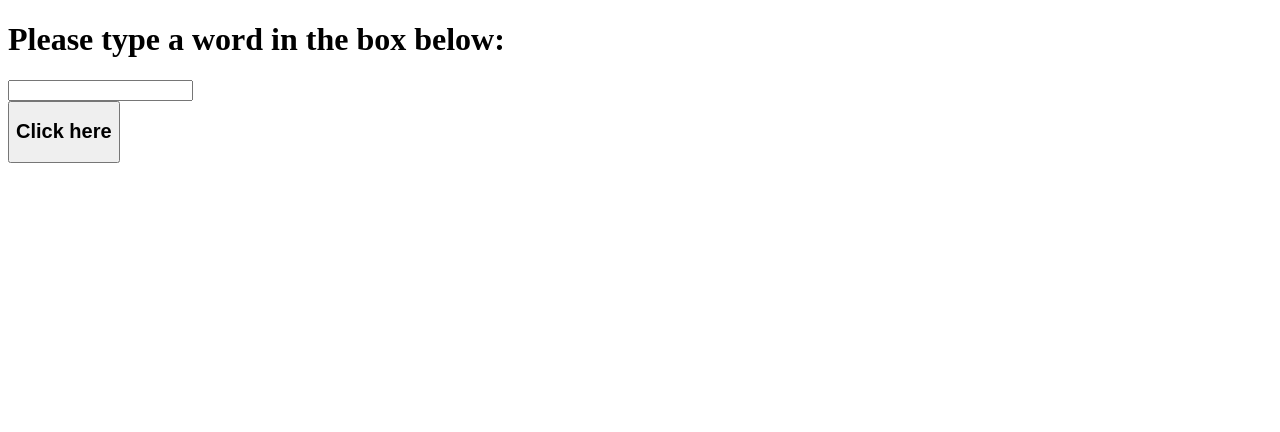
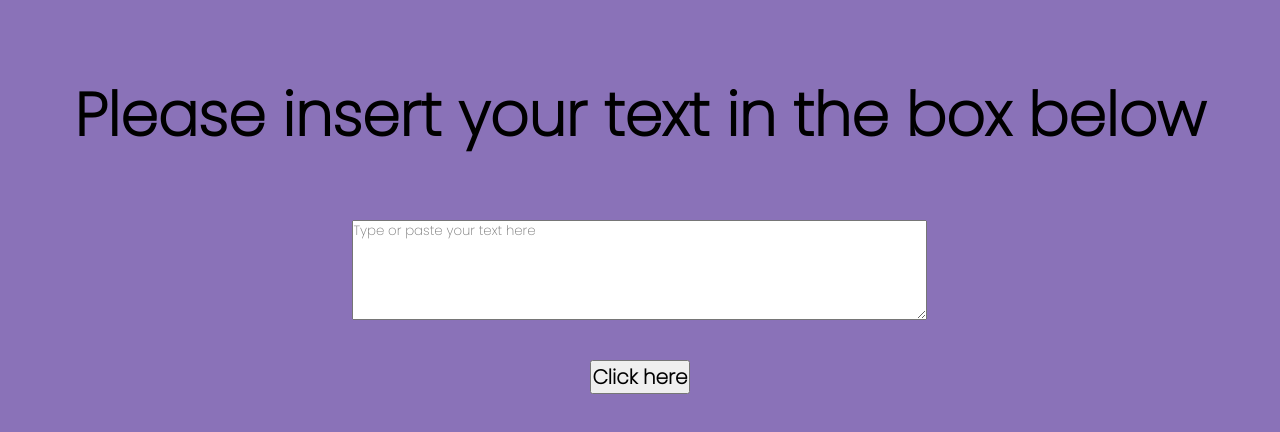
Before and after one commit to sirbucristiana/character-count, a plain HTML site: page index.html in a window 1280 px wide. Drawn offline with Linux system fonts and the light colour scheme.

Commit message:
2nd commit

```diff
--- a/index.html
+++ b/index.html
@@ -6,10 +6,14 @@
         <title>Word Length Count Tool</title>
     </head>
     <body>
-        <h1>Please type a word in the box below: </h1>
-        <input type="text" id="insert">
-        <div id="output"></div>
-        <button id="btn"><h2>Click here</h2></button>
+        <div class="container flex-column flex-center">
+            <div class="flex-column flex-center">
+            <h1>Please insert your text in the box below</h1>
+            <textarea id ="insert" name="paragraph_text" cols="50" rows="10" placeholder="Type or paste your text here"></textarea>
+            <div id="output"></div>
+            <button id="btn"><h2>Click here</h2></button>
+        </div>
+        </div>
         <script src="app.js"></script>
     </body>
 </html>
--- a/style.css
+++ b/style.css
@@ -0,0 +1,44 @@
+@import url('https://fonts.googleapis.com/css2?family=Poppins:wght@200&display=swap');
+
+body {
+    background-color: #8a72b8;
+}
+
+* {
+    font-family: 'Poppins', sans-serif;
+    box-sizing: border-box;
+    margin: 0;
+    padding: 0;
+}
+
+h1 {
+    font-size: 60px;
+    margin-top: 40px;
+    margin-bottom: 60px;
+}
+
+#insert {
+    height: 100px;
+    margin-bottom: 40px;
+}
+
+.container {
+    width: 100vw;
+    display: flex;
+    justify-content: center;
+    align-items: center;
+    max-width: 1280px;
+    margin: 0 auto;
+    padding: 30px;
+}
+
+.flex-column {
+    display: flex;
+    flex-direction: column;
+
+}
+
+.flex-center {
+    justify-content: center;
+    align-items: center;
+}
```
